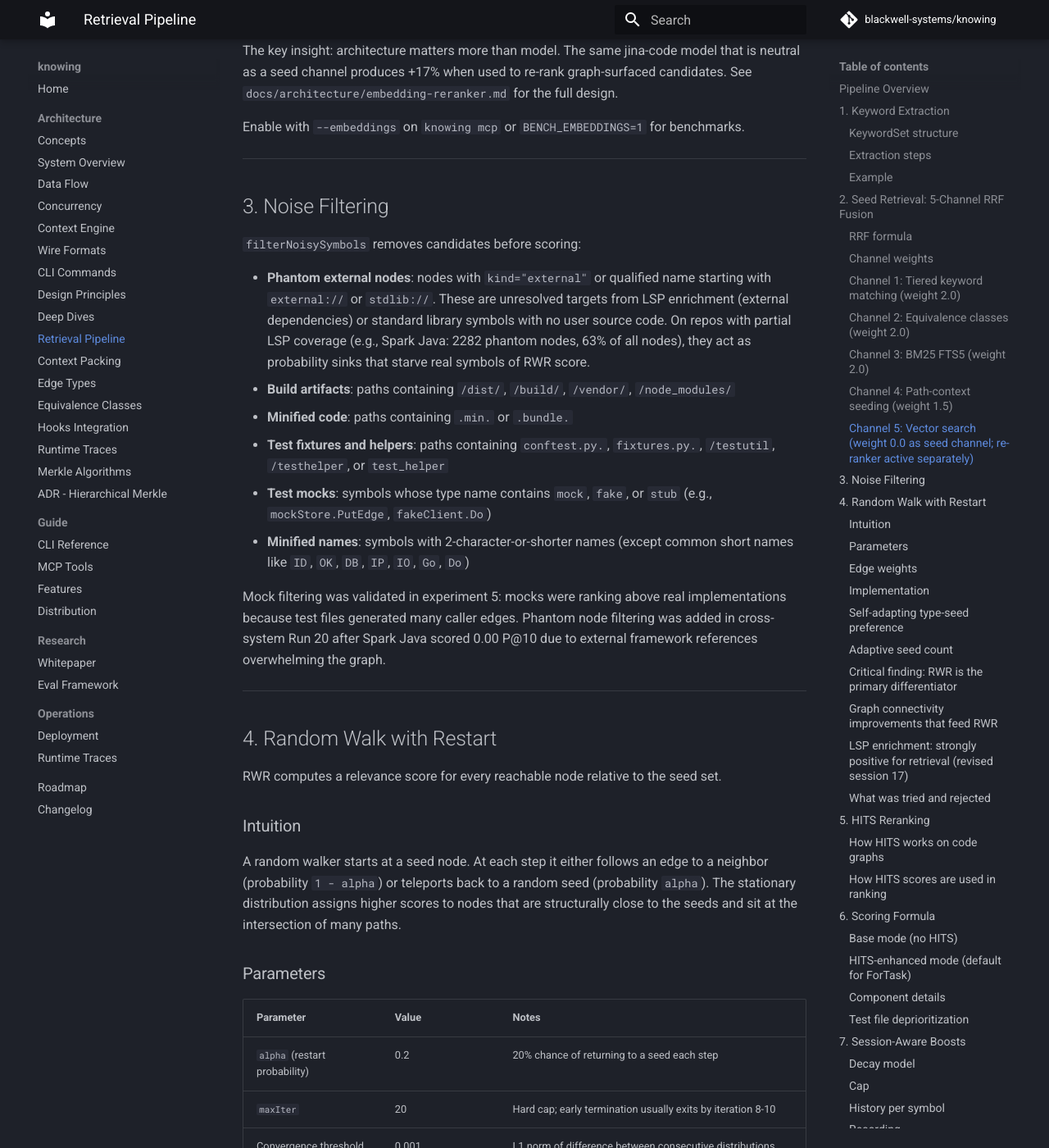
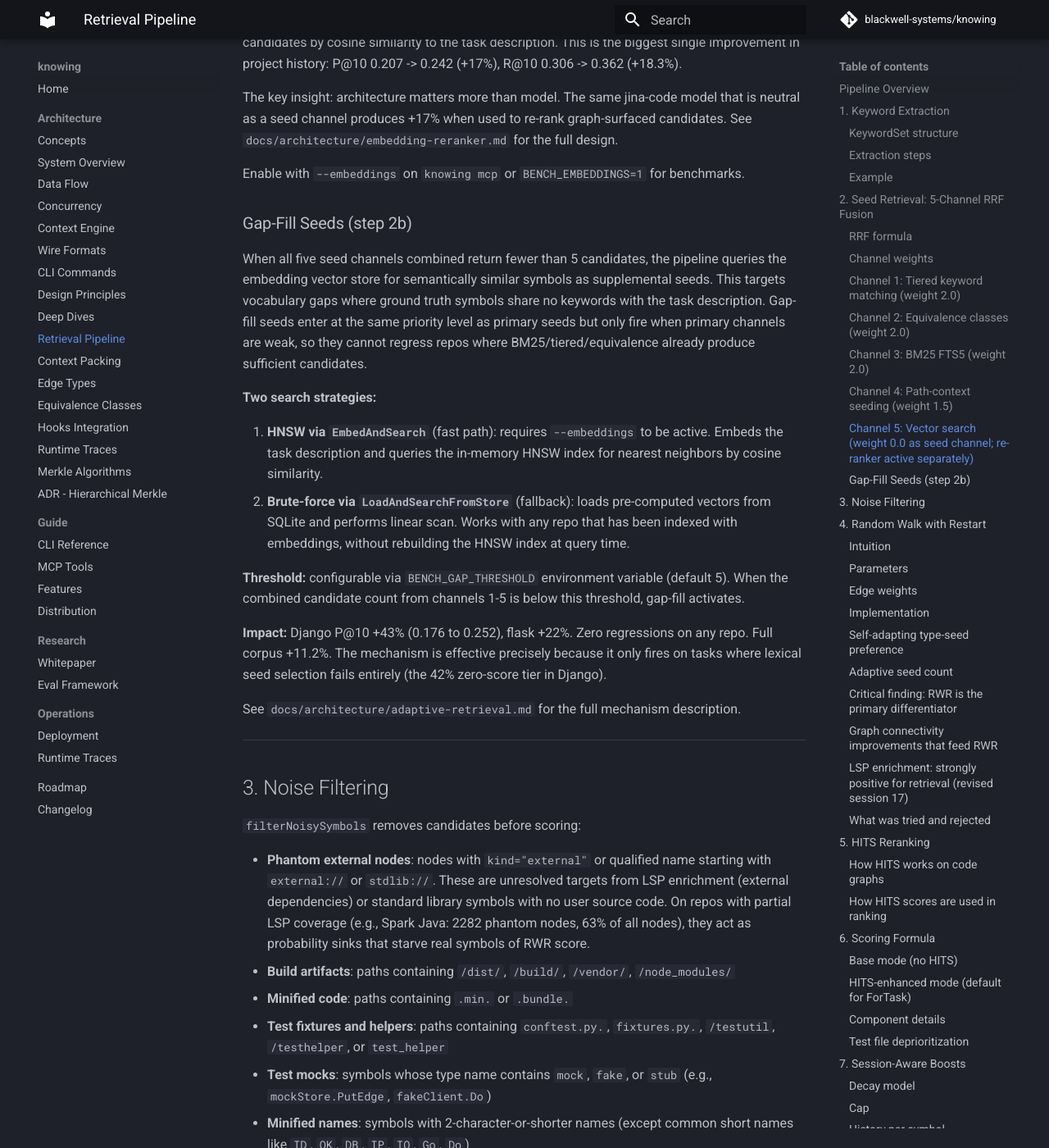
Before and after one commit to blackwell-systems/knowing, an MkDocs documentation site: the page built from docs/architecture/retrieval-pipeline.md, in a window 1280 px wide and 1400 px high, scrolled down 9572 px. Shown: the whole window at 82% size. Built offline with MkDocs 1.6.1 and Material for MkDocs 9.7.7, drawn with Linux system fonts in a browser that asks for light colours; comment, search, counter and statistics services are not loaded; some of the changed text lies outside the part shown.

Commit message:
docs: gap-fill seeds in retrieval-pipeline.md and context-engine.md, numbers updated

```diff
--- a/docs/architecture/retrieval-pipeline.md
+++ b/docs/architecture/retrieval-pipeline.md
@@ -26,6 +26,9 @@ Task Description
     |
     v
 [2. Seed Retrieval]            5-channel RRF fusion (tiered, BM25, equivalence, path-context, vector)
+    |
+    v
+[2b. Gap-Fill Seeds]           if < 5 candidates, query embedding store for semantic supplements
     |
     v
 [3. Interface-Aware Seeding]   add implementors of matched interface types
@@ -369,6 +372,34 @@ neutral as a seed channel produces +17% when used to re-rank graph-surfaced cand
 See `docs/architecture/embedding-reranker.md` for the full design.
 
 Enable with `--embeddings` on `knowing mcp` or `BENCH_EMBEDDINGS=1` for benchmarks.
+
+### Gap-Fill Seeds (step 2b)
+
+When all five seed channels combined return fewer than 5 candidates, the pipeline
+queries the embedding vector store for semantically similar symbols as supplemental
+seeds. This targets vocabulary gaps where ground truth symbols share no keywords with
+the task description. Gap-fill seeds enter at the same priority level as primary seeds
+but only fire when primary channels are weak, so they cannot regress repos where
+BM25/tiered/equivalence already produce sufficient candidates.
+
+**Two search strategies:**
+
+1. **HNSW via `EmbedAndSearch`** (fast path): requires `--embeddings` to be active.
+   Embeds the task description and queries the in-memory HNSW index for nearest
+   neighbors by cosine similarity.
+2. **Brute-force via `LoadAndSearchFromStore`** (fallback): loads pre-computed vectors
+   from SQLite and performs linear scan. Works with any repo that has been indexed with
+   embeddings, without rebuilding the HNSW index at query time.
+
+**Threshold:** configurable via `BENCH_GAP_THRESHOLD` environment variable (default 5).
+When the combined candidate count from channels 1-5 is below this threshold, gap-fill
+activates.
+
+**Impact:** Django P@10 +43% (0.176 to 0.252), flask +22%. Zero regressions on any
+repo. Full corpus +11.2%. The mechanism is effective precisely because it only fires
+on tasks where lexical seed selection fails entirely (the 42% zero-score tier in Django).
+
+See `docs/architecture/adaptive-retrieval.md` for the full mechanism description.
 
 ---
 
```
Also changed, not shown: docs/architecture/context-engine.md (+3 -2 lines).
